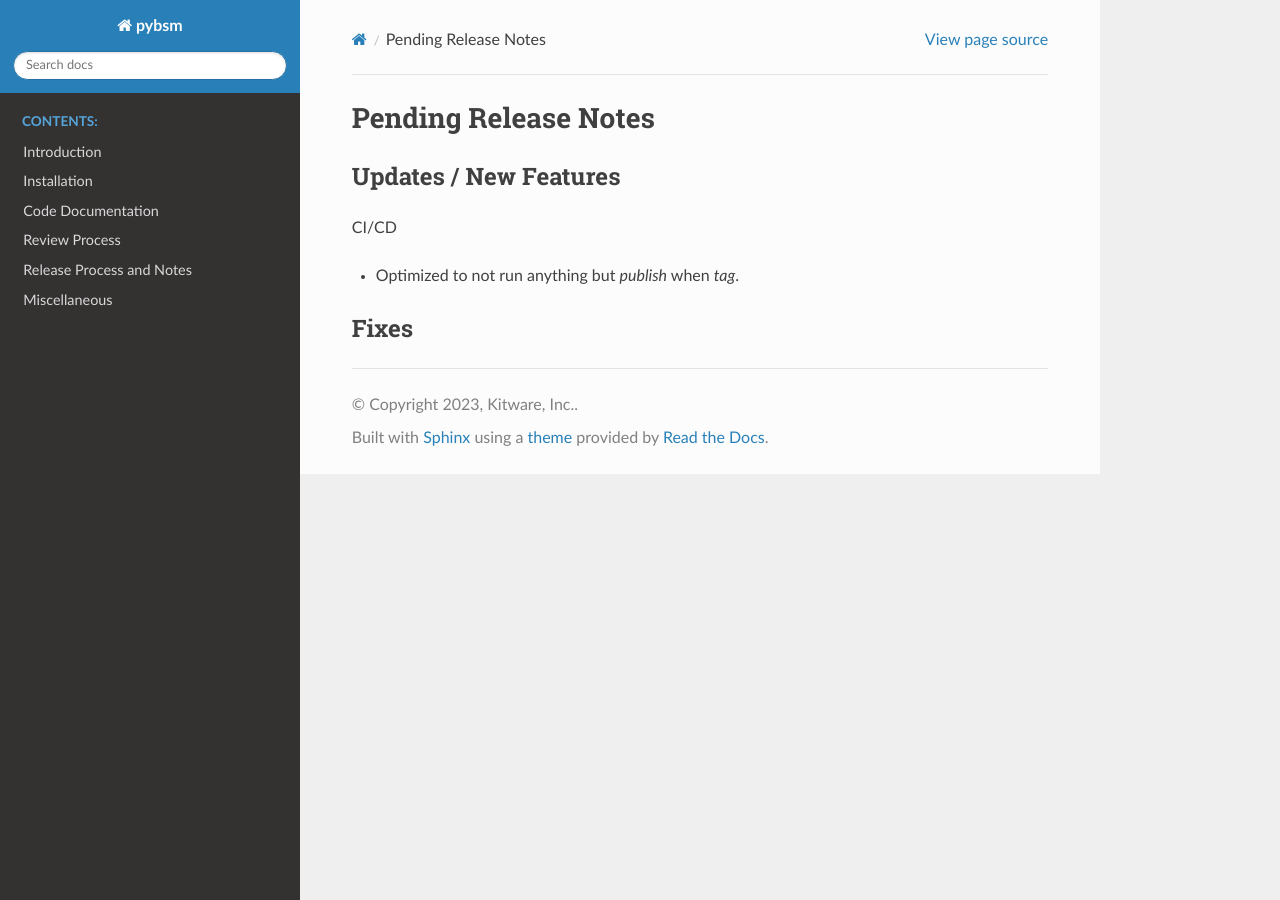
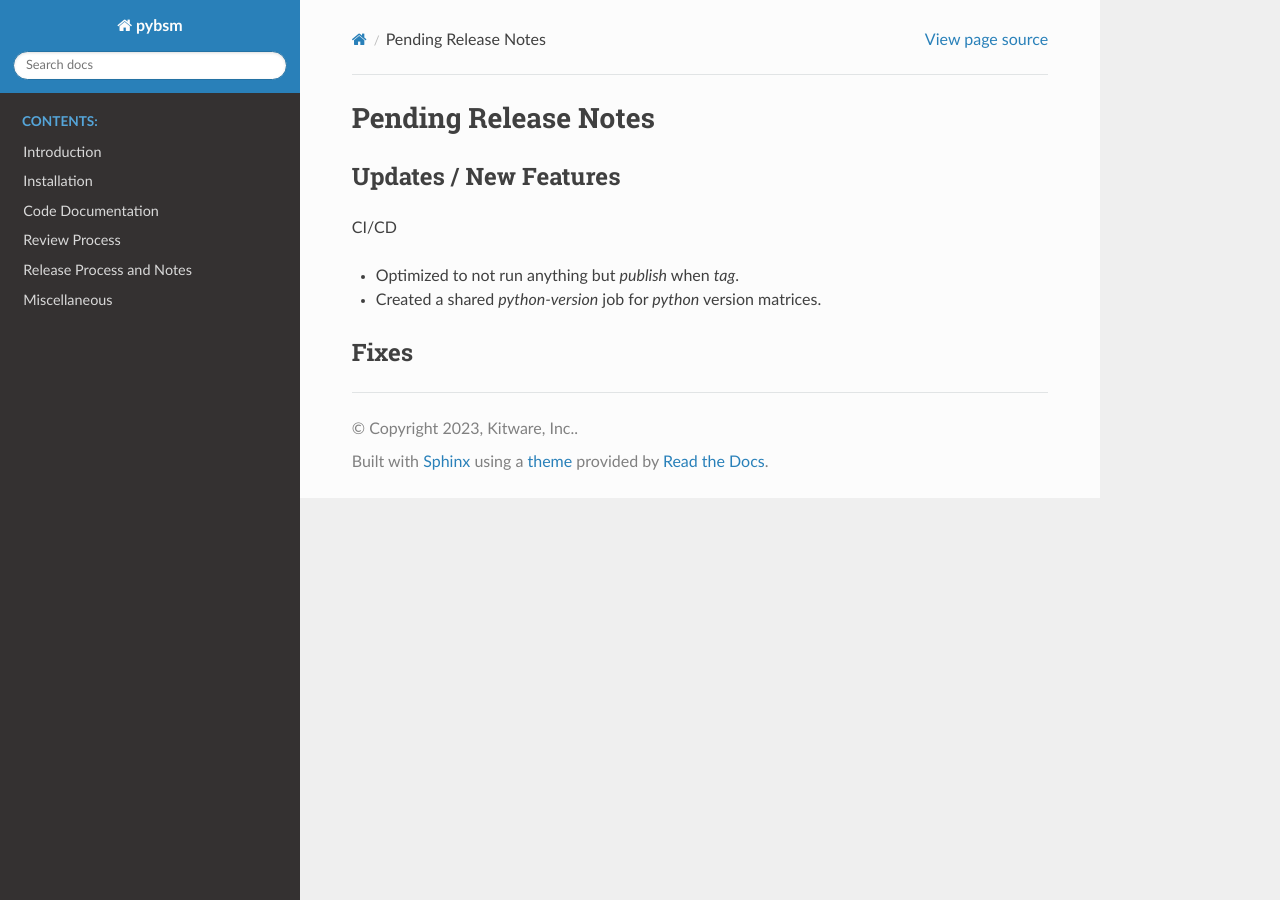
Before and after one commit to Kitware/pybsm, a Sphinx documentation site: the page built from docs/release_notes/pending_release.rst, in a window 1280 px wide. Built offline with Sphinx 7.4.7 and the Read the Docs theme 2.0.0, drawn with Linux system fonts in a browser that asks for light colours.

Commit message:
Created a shared python version matrix.

```diff
--- a/docs/release_notes/pending_release.rst
+++ b/docs/release_notes/pending_release.rst
@@ -8,5 +8,7 @@ CI/CD
 
 * Optimized to not run anything but `publish` when `tag`.
 
+* Created a shared `python-version` job for `python` version matrices.
+
 Fixes
 -----
```
Also changed, not shown: 2 other files.
